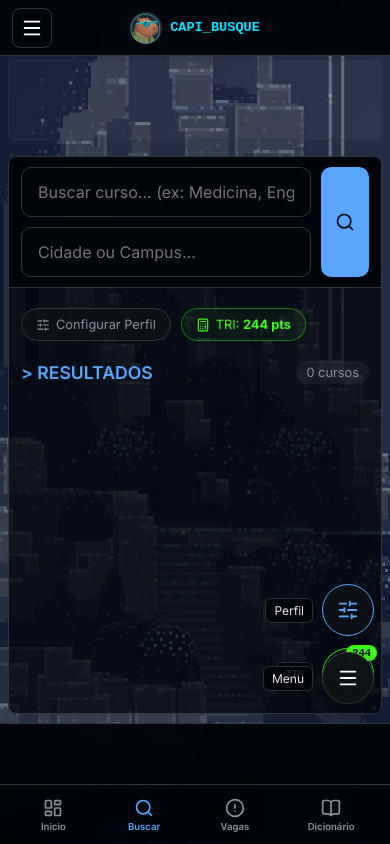
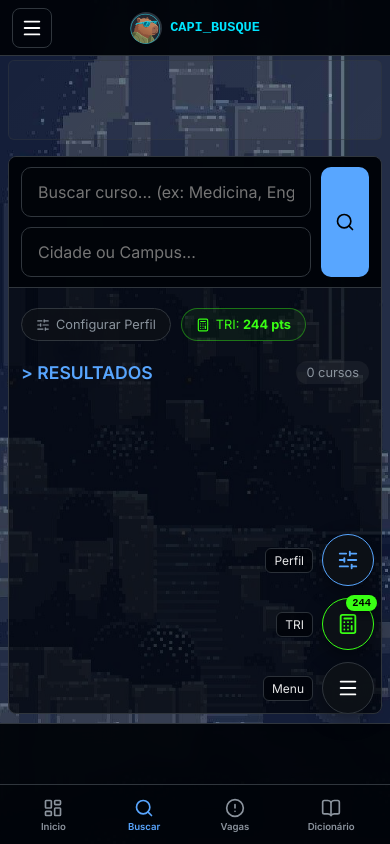
Before and after one commit to rodrigosousa64/Cabi_busque-2.00, a React (Vite) app in the folder frontend/: page /busca in a window 390 px wide. Built offline with nearby package versions, Linux system fonts and the light colour scheme; a web font is replaced by a local one.

Commit message:
fix: corrige encavalamento dos FABs no mobile + cria skill mobile-first-responsive

```diff
--- a/frontend/src/components/Layout/Layout.css
+++ b/frontend/src/components/Layout/Layout.css
@@ -333,7 +333,7 @@
    ============================================ */
 .global-fab-menu {
   position: fixed;
-  bottom: 140px; /* Acima da bottom nav (60px) + sticky ad (60px) */
+  bottom: 130px; /* 60px(nav) + 60px(ad) + 10px(margem) */
   right: 16px;
   z-index: 1500;
   width: 52px;
--- a/frontend/src/pages/Busca/Busca.css
+++ b/frontend/src/pages/Busca/Busca.css
@@ -112,7 +112,7 @@
    ============================================ */
 .fab-group {
   position: fixed;
-  bottom: 144px; /* Shifted up to make space for the global Menu FAB */
+  bottom: 194px; /* 130px(menu FAB) + 52px(tamanho do FAB) + 12px(gap) */
   right: 16px;
   display: flex;
   flex-direction: column;
```
Also changed, not shown: 1 other file (tests, documents, lock files or other folders).
